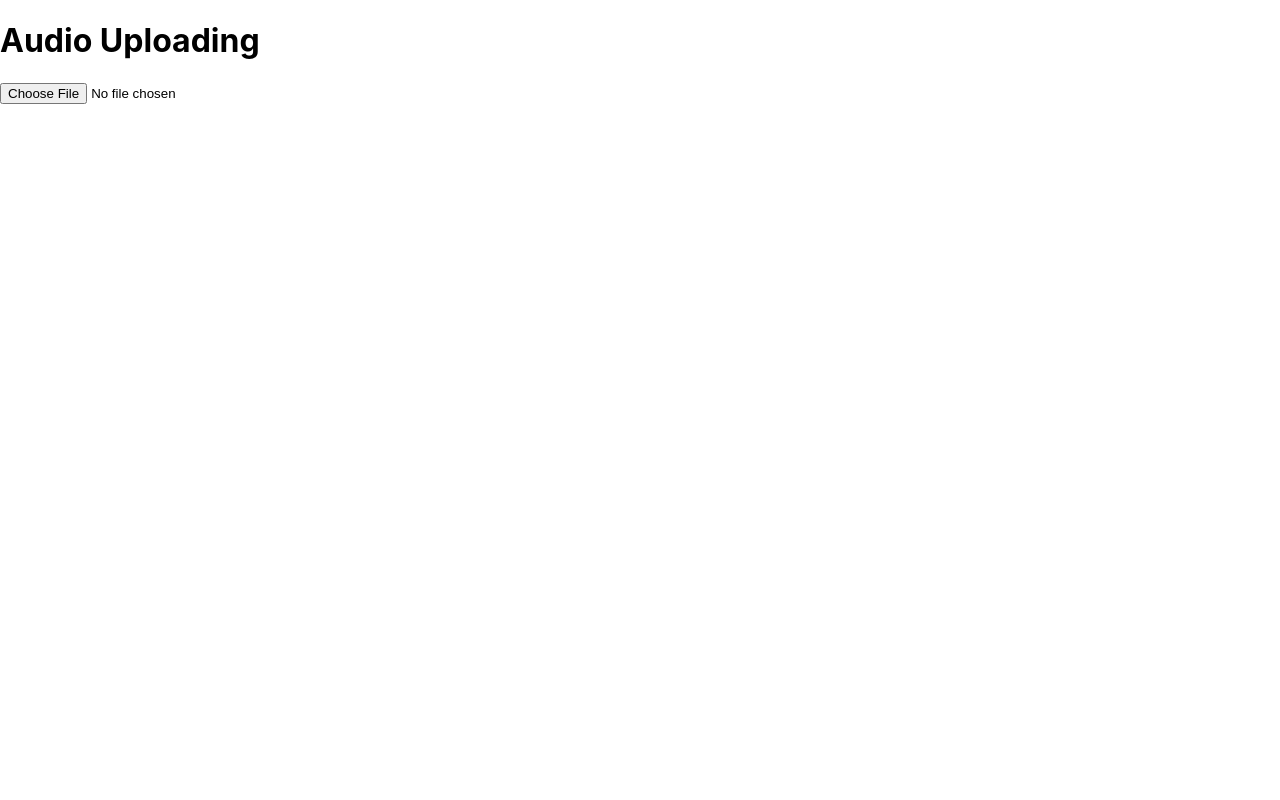
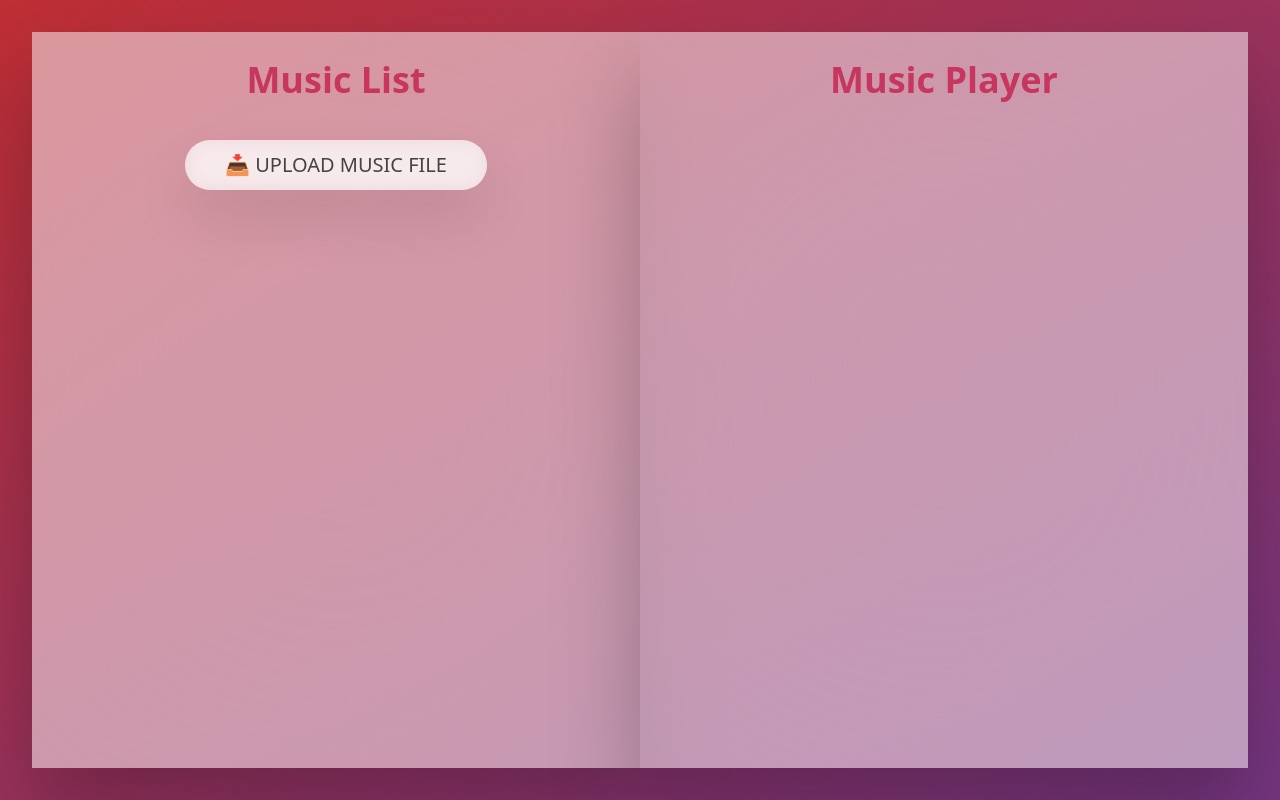
Before and after one commit to sunilkumarhs/music_player, a React (Create React App) app: page / in a window 1280 px wide. Built offline with nearby package versions, Linux system fonts and the light colour scheme.

Commit message:
"Finished"

```diff
--- a/package.json
+++ b/package.json
@@ -34,5 +34,8 @@
       "last 1 firefox version",
       "last 1 safari version"
     ]
+  },
+  "devDependencies": {
+    "tailwindcss": "^3.4.1"
   }
 }
--- a/src/App.js
+++ b/src/App.js
@@ -7,10 +7,16 @@ const dbPromise = openDB("audio-files", 1, {
   },
 });
 const addAudio = async (file) => {
+  try {
     const db = await dbPromise;
     const transaction = db.transaction("audios", "readwrite");
     const store = transaction.objectStore("audios");
-  store.add(file);
+    store
+      .add(file)
+      .catch((e) => alert("Music file already exists in store" + e));
+  } catch (e) {
+    alert("upload error" + e);
+  }
 };
 const getAllAudios = async () => {
   const db = await dbPromise;
@@ -36,6 +42,7 @@ function App() {
   const [currentTime, setCurrentTime] = useState(0);
   const audioRef = useRef(null);
   const [index, setIndex] = useState(null);
+  const [hide, setHide] = useState(false);
   useEffect(() => {
     getAllAudios().then(setAudios);
     // eslint-disable-next-line react-hooks/exhaustive-deps
@@ -58,8 +65,11 @@ function App() {
   };
   const handleFileChange = async (event) => {
     const file = event.target.files[0];
-    await addAudio(file);
-    setAudios([...audios, file]);
+    if (file) {
+      await addAudio(file)
+        .then(setAudios([...audios, file]))
+        .catch((e) => alert(e));
+    }
   };
   const handleAudioChange = (index) => {
     setIndex(index);
@@ -85,6 +95,7 @@ function App() {
       setIndex(index + 1);
       setCurrentAudio(audios[index + 1]);
       localStorage.setItem("playingMp3", JSON.stringify(index + 1));
+      localStorage.setItem("playTime", JSON.stringify(0));
       if (audioRef.current) {
         audioRef.current.load();
         audioRef.current.play();
@@ -95,20 +106,44 @@ function App() {
     setCurrentTime(audioRef.current.currentTime);
     localStorage.setItem("playTime", JSON.stringify(currentTime));
   };
+  const hidePlay = () => {
+    setHide(true);
+  };
   return (
+    <div className=" w-screen h-screen p-8 flex justify-between main">
+      <div className="w-1/2 p-2 text-center section">
+        <h1 className="p-5 text-4xl font-semibold">Music List</h1>
+        <div className="p-5">
           <div>
-      <h1>Audio Uploading</h1>
-      <input type="file" onChange={handleFileChange} />
+            <input
+              type="file"
+              onChange={handleFileChange}
+              className="cursor-pointer absolute z-20 p-2 opacity-0"
+            />
+            <button className="btn rounded-full z-10 relative text-xl">
+              📥 Upload Music File
+            </button>
+          </div>
+        </div>
+        <div className="flex text-start justify-center overflow-y-scroll h-80">
           <ul>
             {audios.map((audio, index) => (
-          <li key={audio.name}>
-            <button onClick={() => handleAudioChange(index)}>
-              {index} Play Audio {audio.name}
+              <li
+                key={audio.name}
+                className="p-2 border-2 my-2 btn hover:bg-slate-300"
+              >
+                <button onClick={() => handleAudioChange(index)} className="">
+                  {index} - {audio.name}
                 </button>
               </li>
             ))}
           </ul>
+        </div>
+      </div>
+      <div className="w-1/2 p-2 text-center section">
+        <h1 className="p-5 text-4xl font-semibold">Music Player</h1>
         {currentAudio && (
+          <div className="flex justify-center py-5">
             <div>
               <audio
                 controls
@@ -116,12 +151,26 @@ function App() {
                 onTimeUpdate={handleTimeUpdate}
                 onEnded={handleAudioEnd}
               >
-            <source src={URL.createObjectURL(currentAudio)} type="audio/mp3" />
+                <source
+                  src={URL.createObjectURL(currentAudio)}
+                  type="audio/mp3"
+                />
                 Your browser does not support the audio tag.
               </audio>
-          <button onClick={playAtTime}>Play</button>
+              <div
+                className={`${
+                  playTime === 0 ? "hidden" : "block"
+                } absolute mx-5 -mt-10 ${hide && "hidden"} `}
+                onClick={hidePlay}
+              >
+                <button onClick={playAtTime} className="bg-slate-300 ">
+                  Re
+                </button>
+              </div>
+            </div>
           </div>
         )}
+      </div>
     </div>
   );
 }
--- a/src/index.css
+++ b/src/index.css
@@ -1,13 +1,33 @@
-body {
-  margin: 0;
-  font-family: -apple-system, BlinkMacSystemFont, 'Segoe UI', 'Roboto', 'Oxygen',
-    'Ubuntu', 'Cantarell', 'Fira Sans', 'Droid Sans', 'Helvetica Neue',
-    sans-serif;
-  -webkit-font-smoothing: antialiased;
-  -moz-osx-font-smoothing: grayscale;
-}
+@tailwind base;
+@tailwind components;
+@tailwind utilities;
 
-code {
-  font-family: source-code-pro, Menlo, Monaco, Consolas, 'Courier New',
-    monospace;
-}
+.btn {
+    color: #444;
+    /* background: none; */
+    border: none;
+    font-family: inherit;
+    text-transform: uppercase;
+    cursor: pointer;
+    font-weight: 400;
+    transition: all 0.2s;
+
+    background-color: white;
+    background-color: rgba(255, 255, 255, 0.6);
+    backdrop-filter: blur(10px);
+
+    padding: 0.7rem 2.5rem;
+    border-radius: 50rem;
+    box-shadow: 0 1.75rem 3.5rem rgba(0, 0, 0, 0.1);
+  }
+
+  .main {
+    background-image: linear-gradient(to top left, #753682 0%, #bf2e34 100%);
+  }
+  .section {
+    background-color: rgba(255, 255, 255, 0.5);
+    box-shadow: 0 3rem 5rem rgba(0, 0, 0, 0.25);
+    backdrop-filter: blur(200px);
+    filter: blur();
+    color: #c7365f;
+  }
--- /dev/null
+++ b/tailwind.config.js
@@ -0,0 +1,8 @@
+/** @type {import('tailwindcss').Config} */
+module.exports = {
+  content: ["./src/**/*.{html,js}"],
+  theme: {
+    extend: {},
+  },
+  plugins: [],
+};
```
Also changed, not shown: 1 other file (tests, documents, lock files or other folders). Lines whose indentation alone changed are shown as unchanged.
